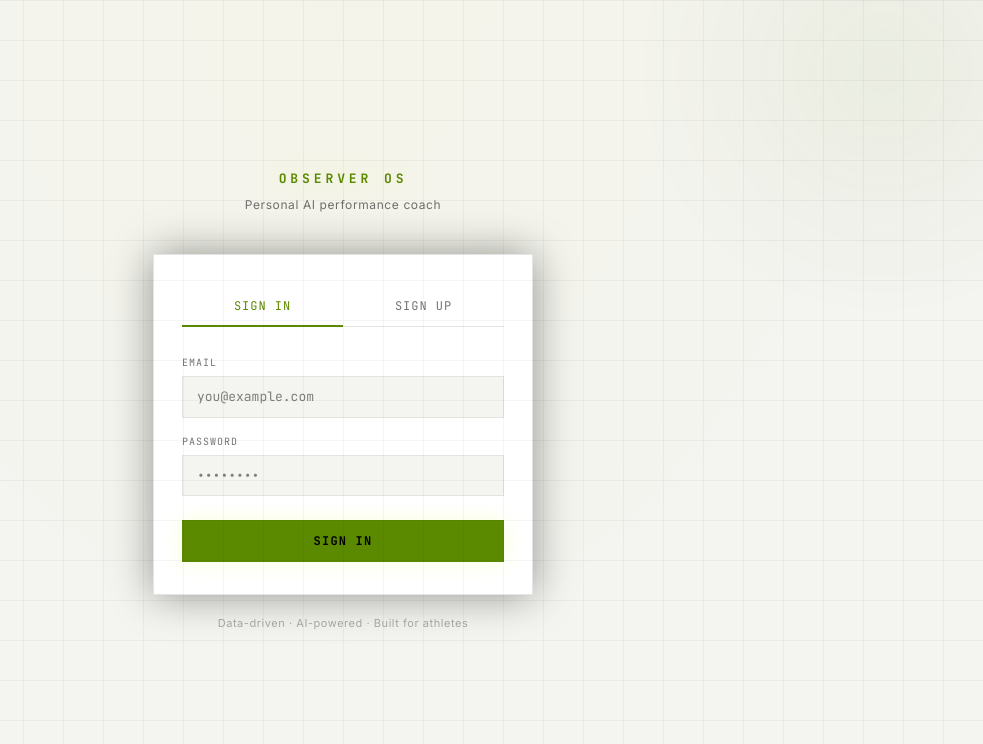
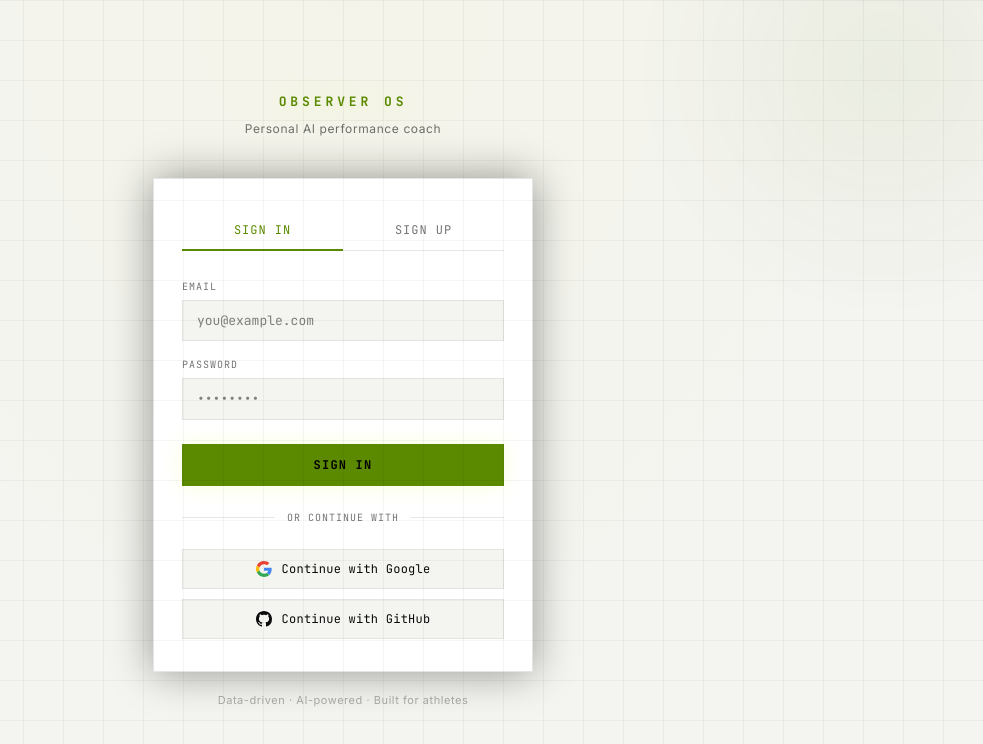
Before and after one commit to Dey70/observer-os-web, a Next.js app: page /auth in a window 1280 px wide. Shown: the top 744 px of the page, without its empty margins (297-1280 px from the left). Built offline with nearby package versions, Linux system fonts and the light colour scheme.

Commit message:
feat(OAuth): add google and github Oauth in login

```diff
--- /dev/null
+++ b/src/app/auth/callback/route.ts
@@ -0,0 +1,24 @@
+import { NextRequest, NextResponse } from "next/server";
+import { createServerSupabaseClient } from "@/lib/supabase/server";
+
+export const dynamic = "force-dynamic";
+
+const APP_URL = process.env.NEXT_PUBLIC_APP_URL ?? "";
+
+export async function GET(req: NextRequest) {
+  const { searchParams } = req.nextUrl;
+  const code = searchParams.get("code");
+
+  if (!code) {
+    return NextResponse.redirect(`${APP_URL}/auth?error=oauth_missing_code`);
+  }
+
+  const supabase = await createServerSupabaseClient();
+  const { error } = await supabase.auth.exchangeCodeForSession(code);
+
+  if (error) {
+    return NextResponse.redirect(`${APP_URL}/auth?error=oauth_exchange_failed`);
+  }
+
+  return NextResponse.redirect(`${APP_URL}/home`);
+}
--- a/src/app/auth/page.tsx
+++ b/src/app/auth/page.tsx
@@ -1,22 +1,102 @@
 "use client";
 
-import { useState } from "react";
+import { Suspense, useState } from "react";
 import { createClient } from "@/lib/supabase/client";
-import { useRouter } from "next/navigation";
+import { useRouter, useSearchParams } from "next/navigation";
 
 export const dynamic = "force-dynamic";
 
-export default function AuthPage() {
+type OAuthProvider = "google" | "github";
+
+const OAUTH_PROVIDERS: {
+  id: OAuthProvider;
+  label: string;
+  icon: React.ReactNode;
+}[] = [
+  {
+    id: "google",
+    label: "Continue with Google",
+    icon: (
+      <svg width="16" height="16" viewBox="0 0 48 48" aria-hidden="true">
+        <path
+          fill="#EA4335"
+          d="M24 9.5c3.54 0 6.71 1.22 9.21 3.6l6.85-6.85C35.9 2.38 30.47 0 24 0 14.62 0 6.51 5.38 2.56 13.22l7.98 6.19C12.43 13.72 17.74 9.5 24 9.5z"
+        />
+        <path
+          fill="#4285F4"
+          d="M46.98 24.55c0-1.57-.15-3.09-.38-4.55H24v9.02h12.94c-.58 2.96-2.26 5.48-4.78 7.18l7.73 6c4.51-4.18 7.09-10.36 7.09-17.65z"
+        />
+        <path
+          fill="#FBBC05"
+          d="M10.53 28.59c-.48-1.45-.76-2.99-.76-4.59s.27-3.14.76-4.59l-7.98-6.19C.92 16.46 0 20.12 0 24c0 3.88.92 7.54 2.55 10.78l7.98-6.19z"
+        />
+        <path
+          fill="#34A853"
+          d="M24 48c6.48 0 11.93-2.13 15.89-5.81l-7.73-6c-2.15 1.45-4.92 2.3-8.16 2.3-6.26 0-11.57-4.22-13.47-9.91l-7.98 6.19C6.51 42.62 14.62 48 24 48z"
+        />
+      </svg>
+    ),
+  },
+  {
+    id: "github",
+    label: "Continue with GitHub",
+    icon: (
+      <svg
+        width="16"
+        height="16"
+        viewBox="0 0 16 16"
+        fill="currentColor"
+        aria-hidden="true"
+      >
+        <path d="M8 0C3.58 0 0 3.58 0 8c0 3.54 2.29 6.53 5.47 7.59.4.07.55-.17.55-.38 0-.19-.01-.82-.01-1.49-2.01.37-2.53-.49-2.69-.94-.09-.23-.48-.94-.82-1.13-.28-.15-.68-.52-.01-.53.63-.01 1.08.58 1.23.82.72 1.21 1.87.87 2.33.66.07-.52.28-.87.51-1.07-1.78-.2-3.64-.89-3.64-3.95 0-.87.31-1.59.82-2.15-.08-.2-.36-1.02.08-2.12 0 0 .67-.21 2.2.82.64-.18 1.32-.27 2-.27.68 0 1.36.09 2 .27 1.53-1.04 2.2-.82 2.2-.82.44 1.1.16 1.92.08 2.12.51.56.82 1.27.82 2.15 0 3.07-1.87 3.75-3.65 3.95.29.25.54.73.54 1.48 0 1.07-.01 1.93-.01 2.2 0 .21.15.46.55.38A8.013 8.013 0 0016 8c0-4.42-3.58-8-8-8z" />
+      </svg>
+    ),
+  },
+];
+
+function AuthForm() {
   const [tab, setTab] = useState<"signin" | "signup">("signin");
   const [email, setEmail] = useState("");
   const [password, setPassword] = useState("");
   const [loading, setLoading] = useState(false);
+  const [oauthLoading, setOauthLoading] = useState<OAuthProvider | null>(
+    null,
+  );
+  const searchParams = useSearchParams();
   const [message, setMessage] = useState<{
     text: string;
     error: boolean;
-  } | null>(null);
+  } | null>(() => {
+    const error = searchParams.get("error");
+    if (error === "oauth_missing_code") {
+      return {
+        text: "Sign-in was cancelled or incomplete. Please try again.",
+        error: true,
+      };
+    }
+    if (error === "oauth_exchange_failed") {
+      return {
+        text: "Couldn't complete sign-in with that provider. Please try again.",
+        error: true,
+      };
+    }
+    return null;
+  });
   const router = useRouter();
   const sb = createClient();
+
+  async function handleOAuth(provider: OAuthProvider) {
+    setOauthLoading(provider);
+    setMessage(null);
+    const { error } = await sb.auth.signInWithOAuth({
+      provider,
+      options: { redirectTo: `${window.location.origin}/auth/callback` },
+    });
+    if (error) {
+      setMessage({ text: error.message, error: true });
+      setOauthLoading(null);
+    }
+  }
 
   async function handleSignIn(e: React.FormEvent) {
     e.preventDefault();
@@ -206,7 +286,7 @@ export default function AuthPage() {
 
             <button
               type="submit"
-              disabled={loading}
+              disabled={loading || !!oauthLoading}
               style={{
                 width: "100%",
                 padding: "12px",
@@ -217,7 +297,8 @@ export default function AuthPage() {
                 letterSpacing: "0.1em",
                 textTransform: "uppercase",
                 border: "none",
-                cursor: loading ? "not-allowed" : "pointer",
+                cursor:
+                  loading || !!oauthLoading ? "not-allowed" : "pointer",
                 transition: "all 0.15s",
                 fontFamily: "var(--mono)",
                 boxShadow: loading ? "none" : "0 0 20px rgba(232,255,71,0.2)",
@@ -230,6 +311,74 @@ export default function AuthPage() {
                   : "Create Account"}
             </button>
           </form>
+
+          {/* Divider */}
+          <div
+            style={{
+              display: "flex",
+              alignItems: "center",
+              gap: 12,
+              margin: "24px 0",
+            }}
+          >
+            <div style={{ flex: 1, height: 1, background: "var(--border)" }} />
+            <div
+              style={{
+                fontSize: 10,
+                color: "var(--text-muted)",
+                letterSpacing: "0.1em",
+                textTransform: "uppercase",
+                fontFamily: "var(--mono)",
+                whiteSpace: "nowrap",
+              }}
+            >
+              or continue with
+            </div>
+            <div style={{ flex: 1, height: 1, background: "var(--border)" }} />
+          </div>
+
+          {/* OAuth buttons */}
+          <div style={{ display: "flex", flexDirection: "column", gap: 10 }}>
+            {OAUTH_PROVIDERS.map(({ id, label, icon }) => {
+              const isThisLoading = oauthLoading === id;
+              const disabled = loading || !!oauthLoading;
+              return (
+                <button
+                  key={id}
+                  type="button"
+                  disabled={disabled}
+                  onClick={() => handleOAuth(id)}
+                  style={{
+                    width: "100%",
+                    padding: "10px 14px",
+                    display: "flex",
+                    alignItems: "center",
+                    justifyContent: "center",
+                    gap: 10,
+                    background: "var(--bg)",
+                    border: "1px solid var(--border2)",
+                    color: "var(--text)",
+                    fontFamily: "var(--mono)",
+                    fontSize: 12,
+                    letterSpacing: "0.02em",
+                    cursor: disabled ? "not-allowed" : "pointer",
+                    opacity: disabled && !isThisLoading ? 0.5 : 1,
+                    transition: "all 0.15s",
+                  }}
+                  onMouseEnter={(e) => {
+                    if (!disabled)
+                      e.currentTarget.style.borderColor = "var(--accent)";
+                  }}
+                  onMouseLeave={(e) => {
+                    e.currentTarget.style.borderColor = "var(--border2)";
+                  }}
+                >
+                  {icon}
+                  {isThisLoading ? "Redirecting..." : label}
+                </button>
+              );
+            })}
+          </div>
 
           {message && (
             <div
@@ -263,3 +412,11 @@ export default function AuthPage() {
     </div>
   );
 }
+
+export default function AuthPage() {
+  return (
+    <Suspense fallback={null}>
+      <AuthForm />
+    </Suspense>
+  );
+}
--- a/src/middleware.ts
+++ b/src/middleware.ts
@@ -50,6 +50,6 @@ export async function middleware(request: NextRequest) {
 
 export const config = {
   matcher: [
-    "/((?!_next/static|_next/image|favicon.ico|.*\\.(?:svg|png|jpg|jpeg|gif|webp)$).*)",
+    "/((?!_next/static|_next/image|favicon.ico|sw.js|manifest.json|.*\\.(?:svg|png|jpg|jpeg|gif|webp)$).*)",
   ],
 };
```
